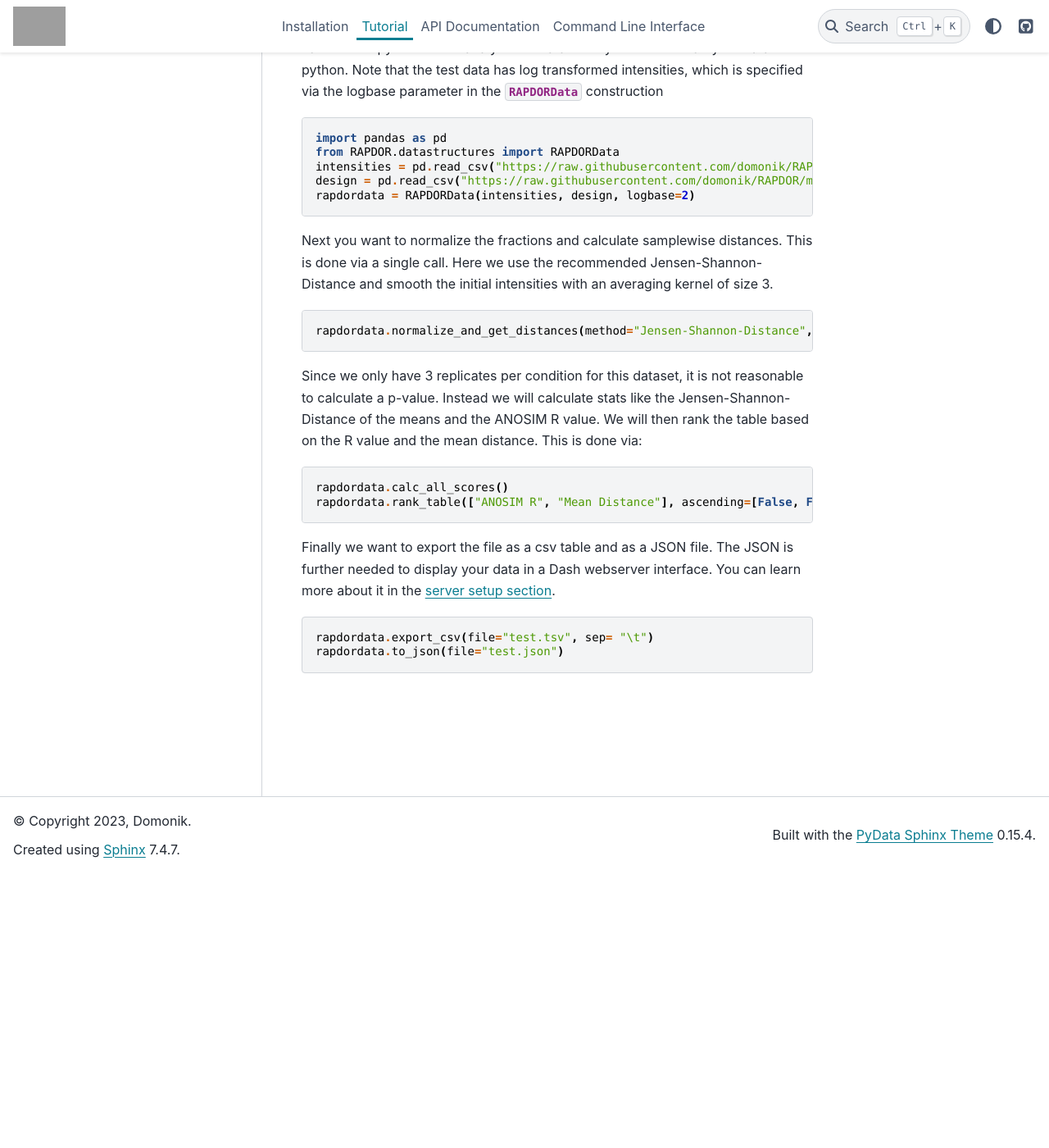
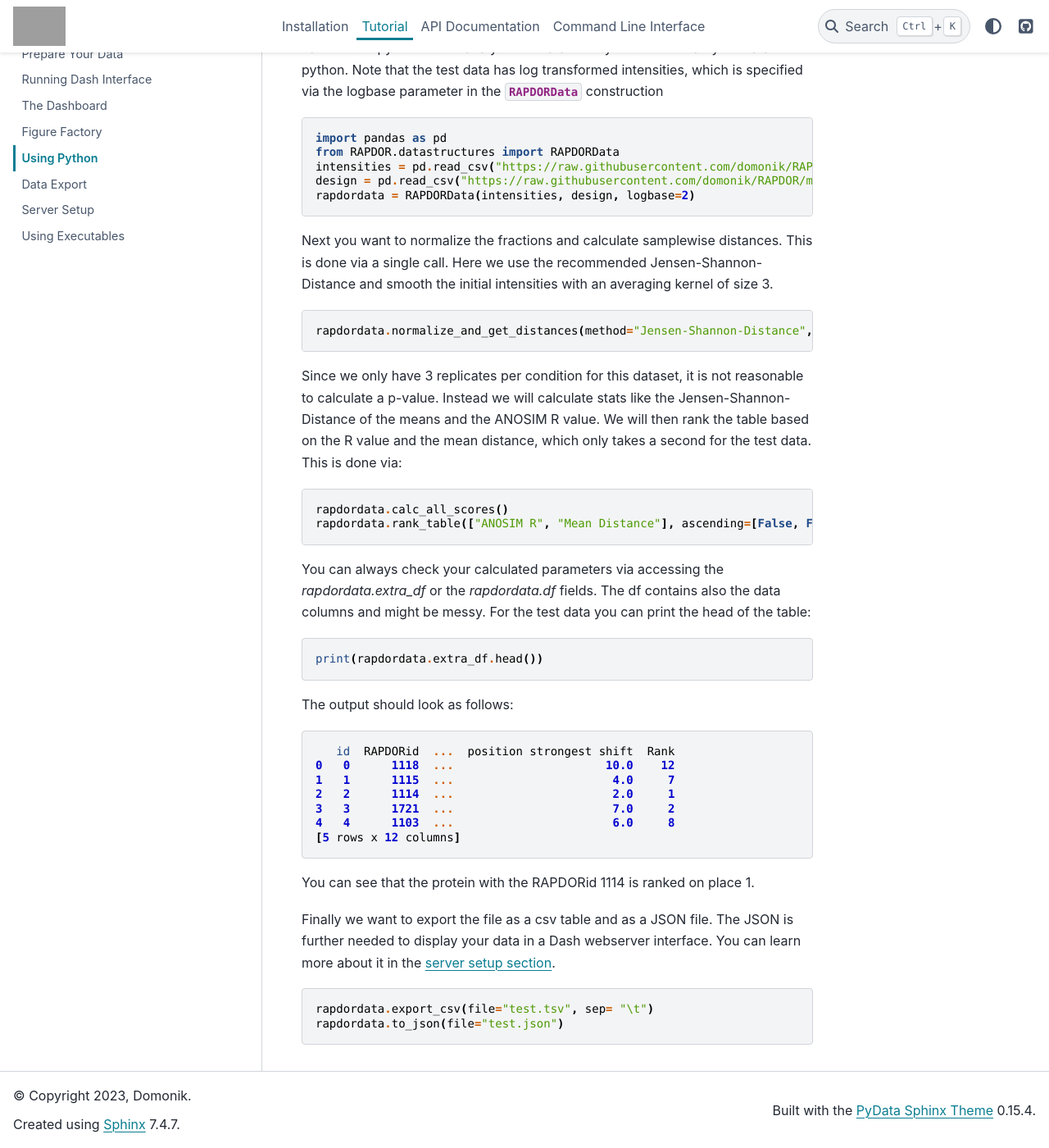
Before and after one commit to domonik/RAPDOR, a Sphinx documentation site: the page built from docs/source/python_analysis.rst, in a window 1280 px wide and 1400 px high, scrolled down 335 px. Shown: the whole window at 82% size. Built offline with Sphinx 7.4.7 and the PyData theme 0.15.4, drawn with Linux system fonts in a browser that asks for light colours; grey boxes are pictures that could not be loaded.

Commit message:
adds some extra documentation

```diff
--- a/docs/source/python_analysis.rst
+++ b/docs/source/python_analysis.rst
@@ -36,14 +36,33 @@
 
 Since we only have 3 replicates per condition for this dataset, it is not reasonable to calculate a p-value. Instead we
 will calculate stats like the Jensen-Shannon-Distance of the means and the ANOSIM R value. We will then rank the table
-based on the R value and the mean distance. This is done via:
+based on the R value and the mean distance, which only takes a second for the test data. This is done via:
 
 .. code-block:: python
 
     rapdordata.calc_all_scores()
     rapdordata.rank_table(["ANOSIM R", "Mean Distance"], ascending=[False, False])
 
+You can always check your calculated parameters via accessing the `rapdordata.extra_df` or the `rapdordata.df` fields.
+The df contains also the data columns and might be messy. For the test data you can print the head of the table:
 
+.. code-block:: python
+
+    print(rapdordata.extra_df.head())
+
+The output should look as follows:
+
+.. code-block::
+
+       id  RAPDORid  ...  position strongest shift  Rank
+    0   0      1118  ...                      10.0    12
+    1   1      1115  ...                       4.0     7
+    2   2      1114  ...                       2.0     1
+    3   3      1721  ...                       7.0     2
+    4   4      1103  ...                       6.0     8
+    [5 rows x 12 columns]
+
+You can see that the protein with the RAPDORid 1114 is ranked on place 1.
 
 Finally we want to export the file as a csv table and as a JSON file. The JSON is further needed to display your data in
 a Dash webserver interface. You can learn more about it in the :ref:`server setup section<server-setup>`.
```
Also changed, not shown: README.md (+78 -1 lines), docs/source/installation.rst (+19 -22 lines).
